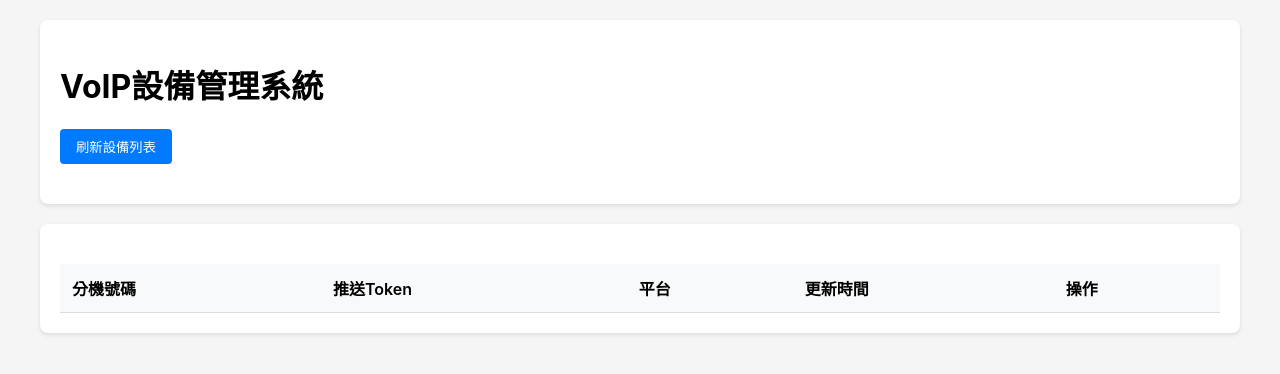
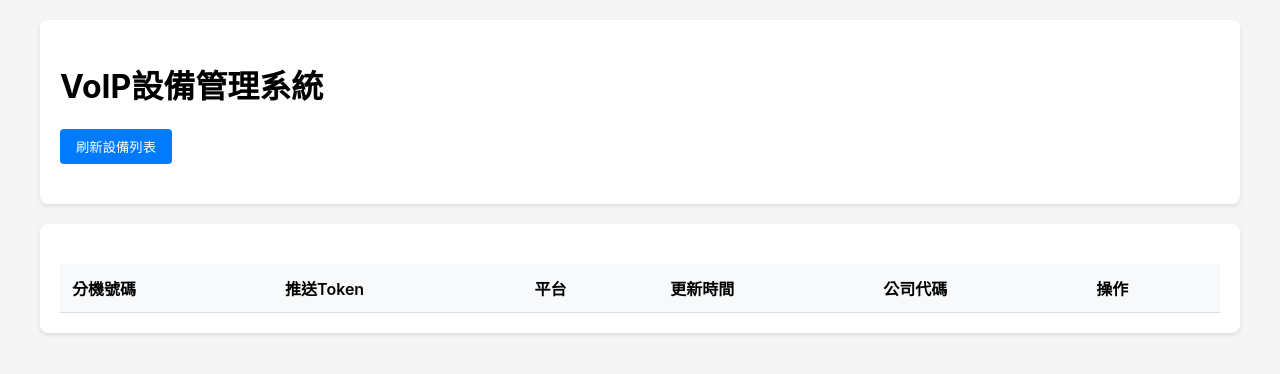
Before and after one commit to shanepro321/vas-softphone, a website: page public/index.html in a window 1280 px wide. Drawn offline with Linux system fonts and the light colour scheme; no server answers.

Commit message:
Update index.html

```diff
--- a/public/index.html
+++ b/public/index.html
@@ -78,6 +78,7 @@
                     <th>推送Token</th>
                     <th>平台</th>
                     <th>更新時間</th>
+                    <th>公司代碼</th>
                     <th>操作</th>
                 </tr>
             </thead>
```
